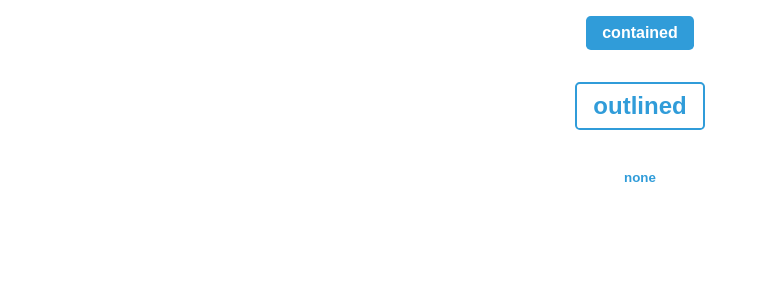
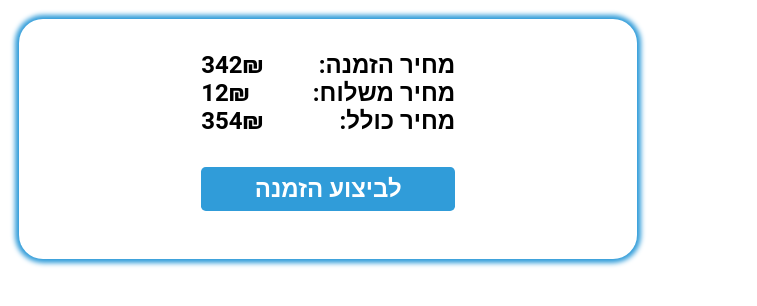
Before and after one commit to ColmanDevClub-DeliveryApp/frontend, a React (Create React App) app: page / in a window 1280 px wide. Shown: the top 306 px of the page, without its empty margins (0-757 px from the left). Built offline with nearby package versions, Linux system fonts and the light colour scheme.

Commit message:
add payment componet

```diff
--- a/src/App.js
+++ b/src/App.js
@@ -1,13 +1,11 @@
 import './App.css';
 import './components/button/index'
-import Button from './components/button/index';
+import PaymentInfo from './components/payment/index'
 
 function App() {
   return (
     <div className="App">
-        <Button text={"contained"} type={"contained"} size={"normal"}/>
-        <Button text={"outlined"} type={"outlined"} size={"big"}/>
-        <Button text={"none"} type={"none"} size={"small"}/>
+      <PaymentInfo orderPrice='342' deliveryPrice='12' totalPrice='354'/>
     </div>
   );
 }
--- /dev/null
+++ b/src/components/payment/index.js
@@ -0,0 +1,23 @@
+import React from 'react';
+import './styles.css';
+import Button from '../button/index';
+
+/**
+ *
+ * parameters: orderPrice, deliveryPrice, totalPrice
+ *
+ */
+const PaymentInfo = ({orderPrice, deliveryPrice, totalPrice}) => {
+  return (
+    <div className='PaymentInfo'>
+        <div className="text-container">
+            <p><span className='name'>מחיר הזמנה:</span> <span className='price'>{orderPrice}₪</span></p>
+            <p><span className='name'>מחיר משלוח:</span> <span className='price'>{deliveryPrice}₪</span></p>
+            <p><span className='name'>מחיר כולל:</span> <span className='price'>{totalPrice}₪</span></p>
+        </div>
+        <Button text="לביצוע הזמנה" type="contained" size="big" fullWidth/>
+    </div>
+  );
+};
+
+export default PaymentInfo;
--- /dev/null
+++ b/src/components/payment/styles.css
@@ -0,0 +1,29 @@
+*{
+    font-family: 'Roboto', sans-serif;
+    font-weight: bold;
+}
+
+.PaymentInfo{
+    padding: 2rem;
+    position: fixed;
+    left: 1.2rem;
+    top: 1.2rem;
+    border-radius: 1.5rem;
+    box-shadow: 0px 0px 5px 4px #309cd9;
+    width: 34.625rem;
+    display: grid;
+    justify-content: center;
+    align-items: center;
+}
+
+p{
+    display: flex;
+    justify-content: space-between;
+    direction: rtl;
+    width: 15.875rem;
+}
+
+.text-container{
+    margin-bottom: 1rem;
+    font-size: 1.5rem;
+}
```
